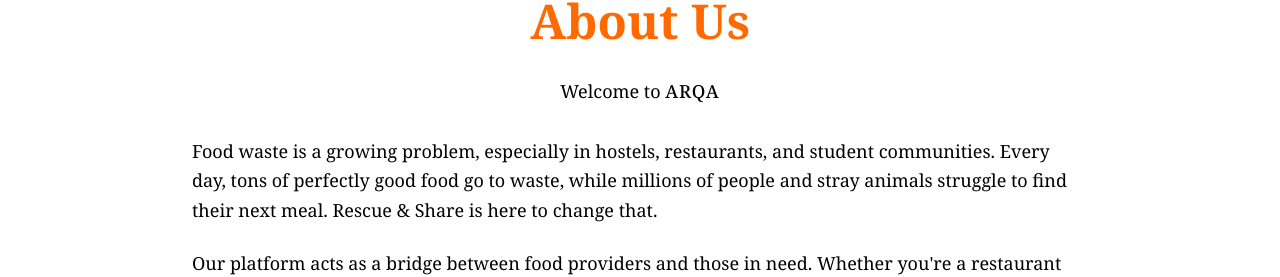
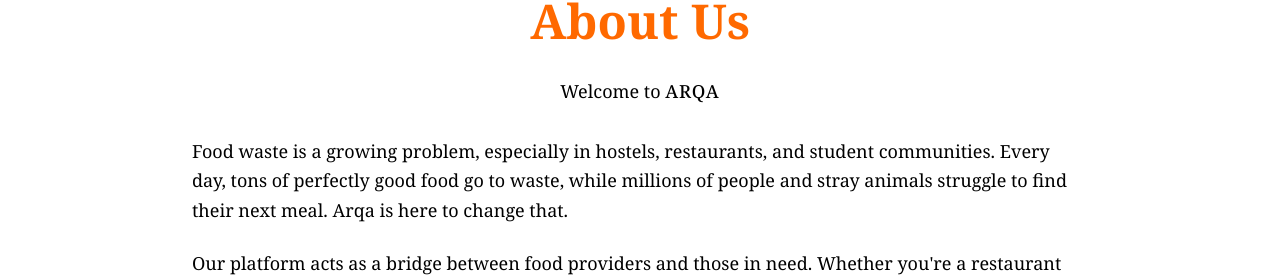
Before and after one commit to SHREYA-2k5/arqa, a React (Vite) app in the folder client/: page / in a window 1280 px wide. Shown: the part 907-1184 px from the top of the page. Built offline with nearby package versions, Linux system fonts and the light colour scheme.

Commit message:
most important change

```diff
--- a/client/src/pages/HomePage.jsx
+++ b/client/src/pages/HomePage.jsx
@@ -42,7 +42,7 @@
             <p className="leading-relaxed">
               Food waste is a growing problem, especially in hostels, restaurants, and student
               communities. Every day, tons of perfectly good food go to waste, while millions of people
-              and stray animals struggle to find their next meal. Rescue & Share is here to change that.
+              and stray animals struggle to find their next meal. Arqa is here to change that.
             </p>
 
             <p className="leading-relaxed">
```
